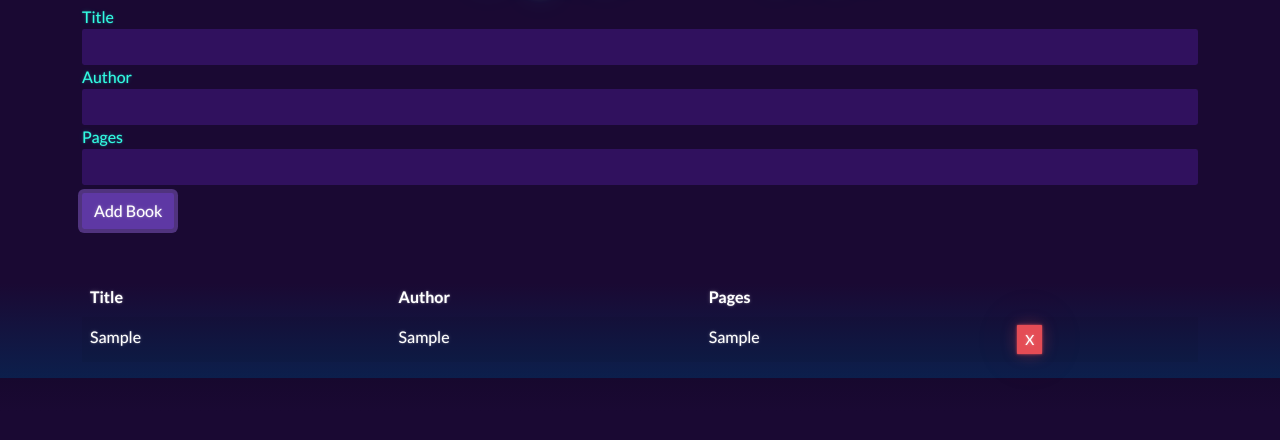
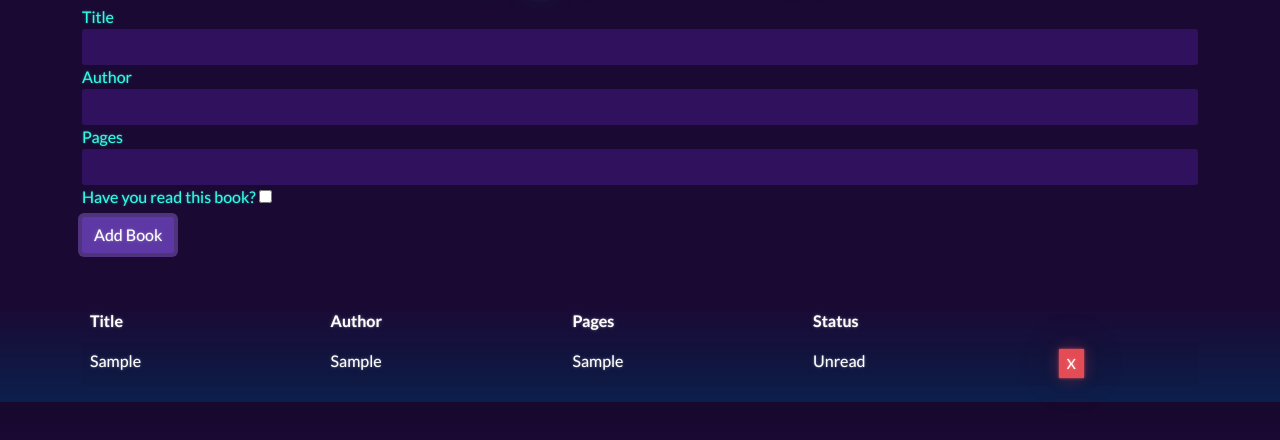
Before and after one commit to T-Pirozzini/Book-Shelf, a plain HTML site: page DigitalShelf2/index2.html in a window 1280 px wide. Both pictures are taken after typing "Sample", "Sample", "Sample" into the empty fields and a click on the input "Add Book". Shown: the part 94-534 px from the top of the page. Drawn offline with Linux system fonts and the light colour scheme.

Commit message:
add toggle read unread

```diff
--- a/DigitalShelf2/index2.html
+++ b/DigitalShelf2/index2.html
@@ -25,6 +25,10 @@
           <label for='pages'>Pages</label>
           <input type="text" id="pages" class="form-control">
         </div>
+        <div class="form-group">
+          <label for='status'>Have you read this book?</label>
+          <input type="checkbox" id="status" class="">
+        </div>
         <input type="submit" value="Add Book" class="btn btn-primary btn-block mt-2">
       </form>
       <table class="table table-striped mt-5">
@@ -33,6 +37,7 @@
           <th>Title</th>
           <th>Author</th>
           <th>Pages</th>
+          <th>Status</th>
           <th></th>
         </tr>
       </thead>
--- a/DigitalShelf2/script2.js
+++ b/DigitalShelf2/script2.js
@@ -1,9 +1,10 @@
 // Book Class: Represents a Book //
 class Book {
-  constructor(title, author, pages) {
+  constructor(title, author, pages, status) {
     this.title = title;
     this.author = author;
     this.pages = pages;
+    this.status = status;
   }
 }
 
@@ -22,6 +23,7 @@ class UI {
     <td>${book.title}</td>
     <td>${book.author}</td>
     <td>${book.pages}</td>
+    <td>${book.status}</td>
     <td><a href="#" class="btn btn-danger btn-sm delete">X</a></td>
     `;
 
@@ -90,12 +92,18 @@ document.querySelector('#book-form').addEventListener('submit', (e) => {
   const title = document.querySelector('#title').value;
   const author = document.querySelector('#author').value;
   const pages = document.querySelector('#pages').value;
+  let status = document.querySelector('#status').checked;
+  if(status === true){
+    status = 'Read';
+  } else {
+    status ='Unread';
+  }
   // Validate
   if(title === '' || author === '' || pages === '') {
     UI.showAlert('Please fill in all fields', 'danger');
   } else {
     // Instantiate book
-    const book = new Book(title, author, pages);
+    const book = new Book(title, author, pages, status);
     // Add book to UI
     UI.addBookToList(book);
     // Add book to store
@@ -105,6 +113,7 @@ document.querySelector('#book-form').addEventListener('submit', (e) => {
     //Clear fields
     UI.clearFields();
   }
+
 });
 
 // Event: Remove a book //
```
